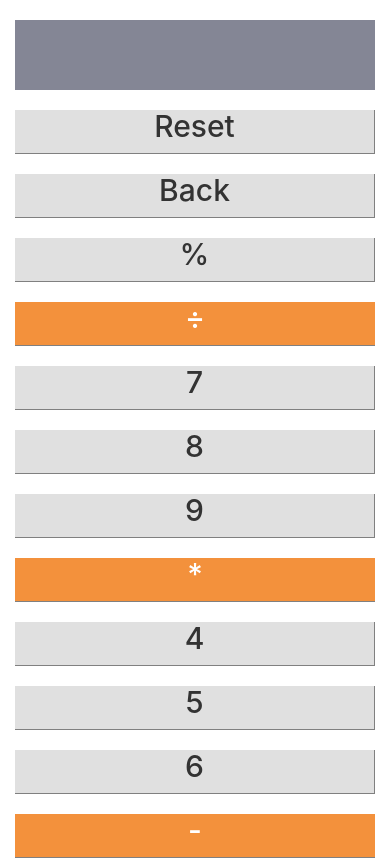
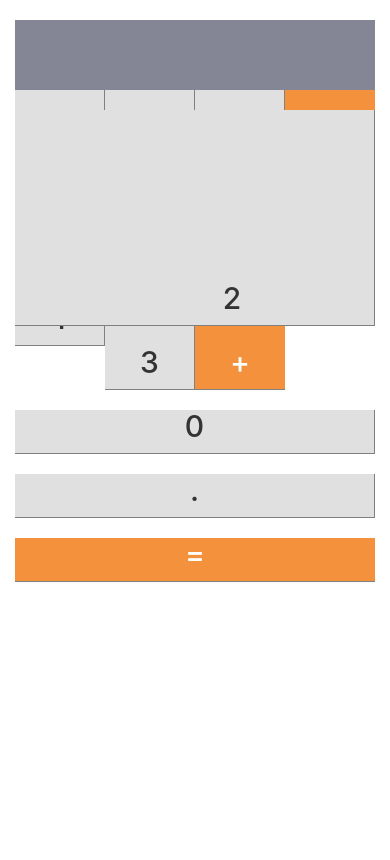
Before and after one commit to Mawushie/calculatorReactClass, a React (Create React App) app: page / in a window 390 px wide. Shown: the top 860 px of the page. Built offline with nearby package versions, Linux system fonts and the light colour scheme.

Commit message:
added responsiveness

```diff
--- a/package.json
+++ b/package.json
@@ -7,6 +7,7 @@
     "@testing-library/react": "^11.1.0",
     "@testing-library/user-event": "^12.1.10",
     "mathjs": "^9.3.2",
+    "netlify": "^6.1.29",
     "react": "^17.0.2",
     "react-dom": "^17.0.2",
     "react-scripts": "4.0.3",
--- a/src/Major.js
+++ b/src/Major.js
@@ -16,79 +16,79 @@ class Major extends React.Component{
         return(
             <div class="row text-center">
 
-                <div class="col-md-3 lightgraycols">
+                <div class="col-md-3 col-sm-3 col-xs-3 lightgraycols">
                     <h2   getInputVal = {this.props.getInputVal}  onClick = {this.handleOnClick}>
                         Reset
                     </h2>
                 </div>
 
-                <div class="col-md-3 lightgraycols">
+                <div class="col-md-3 col-sm-3 col-xs-3 lightgraycols">
                     <h2  getInputVal = {this.props.getInputVal} onClick = {this.handleOnClick}>
                         Back
                     </h2>
                 </div>
 
-                <div class="col-md-3 lightgraycols">
+                <div class="col-md-3 col-sm-3 col-xs-3  lightgraycols">
                     <h2  getInputVal = {this.props.getInputVal} onClick = {this.handleOnClick}>
                         %
                     </h2>
                 </div>
 
-                <div class="col-md-3 orangecols">
+                <div class="col-md-3  col-sm-3 col-xs-3 orangecols">
                     <h2  getInputVal = {this.props.getInputVal} onClick = {this.handleOnClick}>
                         ÷
                     </h2>
                 </div>
 
-                <div class="col-md-3 lightgraycols">
+                <div class="col-md-3  col-sm-3 col-xs-3 lightgraycols">
                     <h2   getInputVal = {this.props.getInputVal} onClick = {this.handleOnClick}>
                         7
                     </h2>
                 </div>
 
-                <div class="col-md-3 lightgraycols">
+                <div class="col-md-3 col-sm-3 col-xs-3 lightgraycols">
                     <h2  getInputVal = {this.props.getInputVal} onClick = {this.handleOnClick}>
                         8
                     </h2>
                 </div>
 
-                <div class="col-md-3 lightgraycols">
+                <div class="col-md-3 col-sm-3 col-xs-3 lightgraycols">
                     <h2  getInputVal = {this.props.getInputVal} onClick = {this.handleOnClick}>
                         9
                     </h2>
                 </div>
 
-                <div class="col-md-3 orangecols">
+                <div class="col-md-3 col-sm-3 col-xs-3 orangecols">
                     <h2 getInputVal = {this.props.getInputVal} onClick = {this.handleOnClick}>
                         *
                     </h2>
                 </div>
 
-                <div class="col-md-3 lightgraycols">
+                <div class="col-md-3 col-sm-3 col-xs-3 lightgraycols">
                     <h2   getInputVal = {this.props.getInputVal} onClick = {this.handleOnClick}>
                         4
                     </h2>
                 </div>
 
-                <div class="col-md-3 lightgraycols">
+                <div class="col-md-3 col-sm-3 col-xs-3 lightgraycols">
                     <h2  getInputVal = {this.props.getInputVal} onClick = {this.handleOnClick}>
                         5
                     </h2>
                 </div>
 
-                <div class="col-md-3 lightgraycols">
+                <div class="col-md-3 col-sm-3 col-xs-3 lightgraycols">
                     <h2 getInputVal = {this.props.getInputVal} onClick = {this.handleOnClick}>
                         6
                     </h2>
                 </div>
 
-                <div class="col-md-3 orangecols">
+                <div class="col-md-3 col-sm-3 col-xs-3 orangecols">
                     <h2 onClick = {this.props.getInputVal} onClick = {this.handleOnClick}>
                         -
                     </h2>
                 </div>
 
-                <div class="col-md-3 lightgraycols">
+                <div class="col-md-3 col-sm-3 col-xs-3  lightgraycols">
                     <h2  onClick = {this.props.getInputVal} onClick = {this.handleOnClick}>
                         1
                     </h2>
@@ -100,13 +100,13 @@ class Major extends React.Component{
                     </h2>
                 </div>
 
-                <div class="col-md-3 lightgraycols">
+                <div class="col-md-3 col-sm-3 col-xs-3 lightgraycols">
                     <h2 onClick = {this.props.getInputVal} onClick = {this.handleOnClick}>
                         3
                     </h2>
                 </div>
 
-                <div class="col-md-3 orangecols">
+                <div class="col-md-3 col-sm-3 col-xs-3 orangecols">
                     <h2 onClick = {this.props.getInputVal} onClick = {this.handleOnClick}>
                         +
                     </h2>
```
Also changed, not shown: 1 other file (tests, documents, lock files or other folders).
